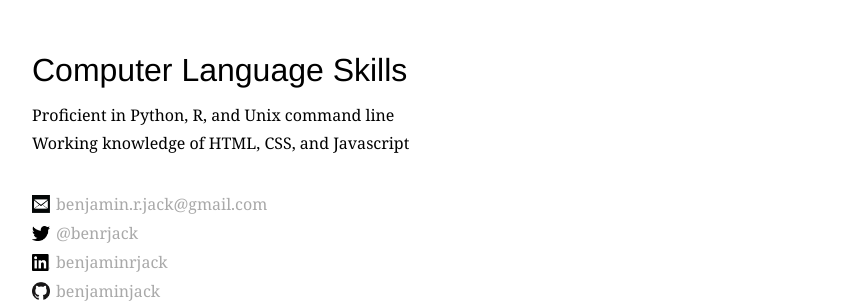
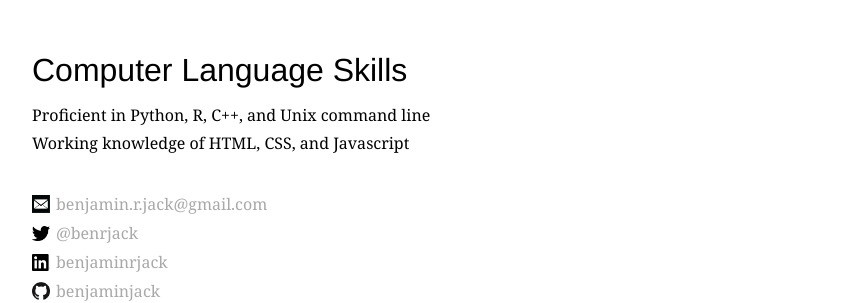
Before and after one commit to benjaminjack/benjaminjack.github.io, a Jekyll site: the page built from cv.html, in a window 1280 px wide. Shown: the part 1756-2059 px from the top of the page, without its empty margins (208-1068 px from the left). Built offline with Jekyll 4.4.1, drawn with Linux system fonts in a browser that asks for light colours; some web fonts are replaced.

```diff
--- a/cv.html
+++ b/cv.html
@@ -47,6 +47,6 @@ DOI: <a href="https://dx.doi.org/10.1021/acssynbio.5b00068">10.1021/acssynbio.5b
 
 <h3>Computer Language Skills</h3>
 <ul class="cv">
-<li>Proficient in Python, R, and Unix command line</li>
+<li>Proficient in Python, R, C++, and Unix command line</li>
 <li>Working knowledge of HTML, CSS, and Javascript</li>
 </ul>
```
